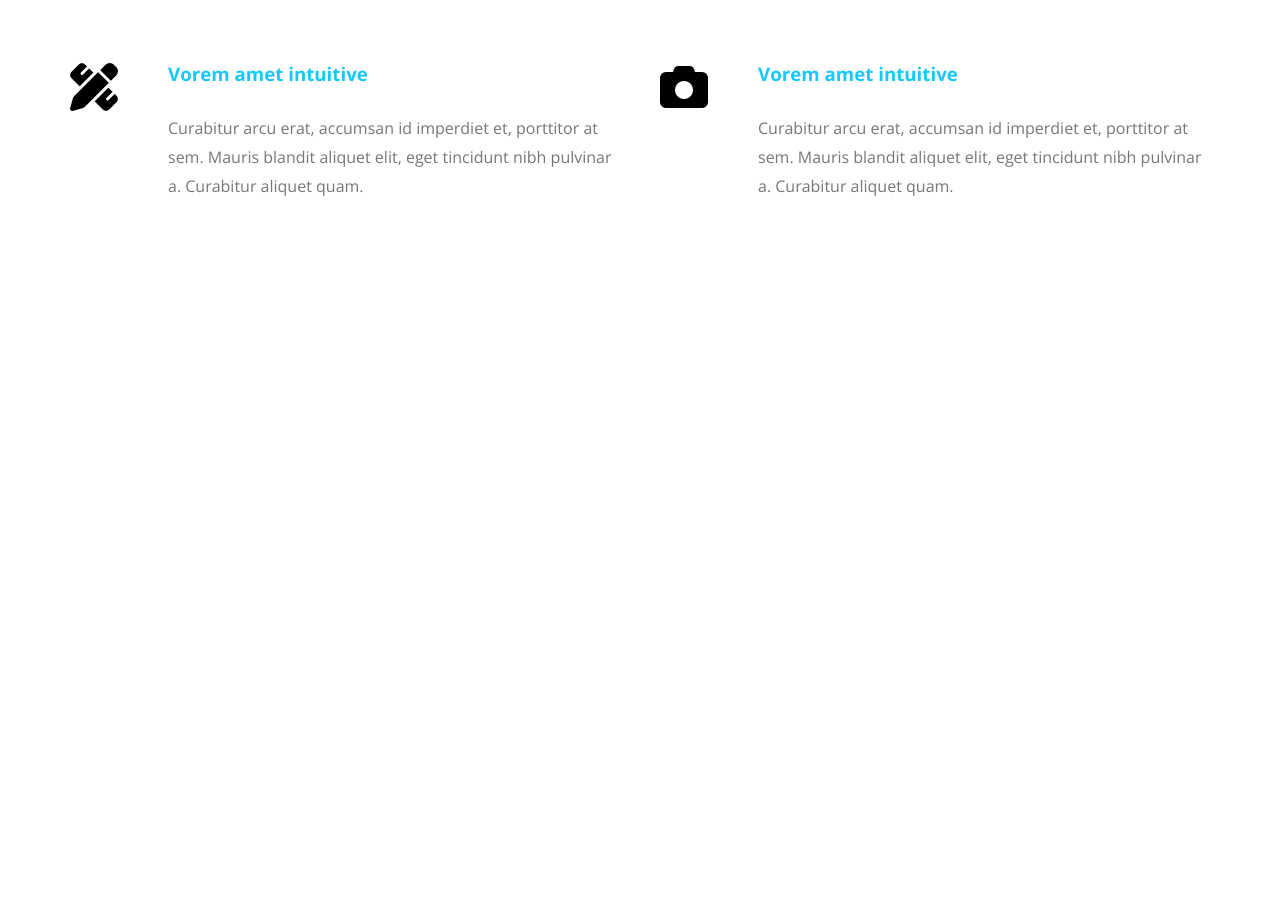
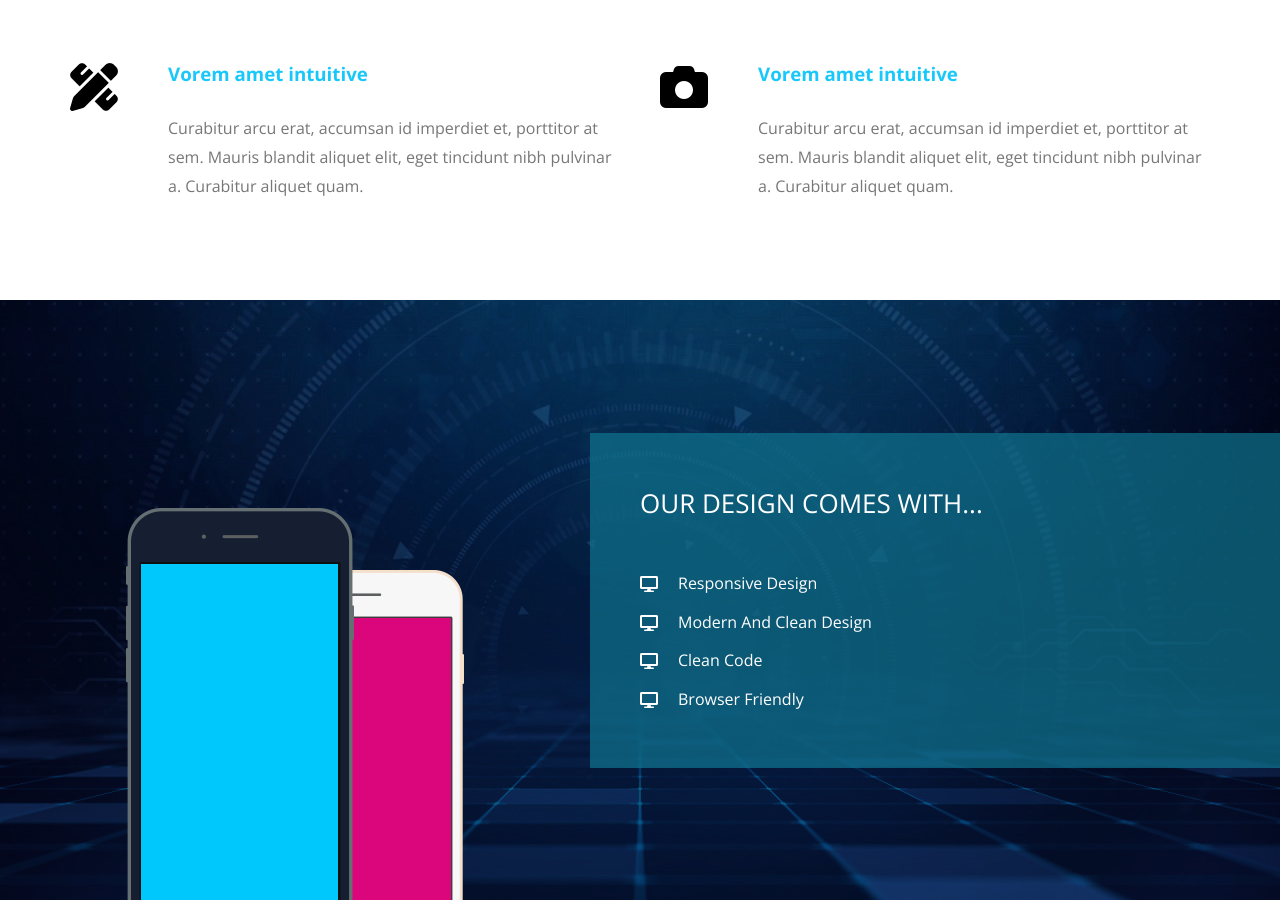
Before and after one commit to mahmoud-yousry/kasper-template, a plain HTML site: page index.html in a window 1280 px wide. Shown: the part 1319-2219 px from the top of the page. Before the commit the page ends 1619 px from the top, so only its background shows below. Drawn offline with nearby package versions, Linux system fonts and the light colour scheme.

Commit message:
Add design section

```diff
--- a/Css/main.css
+++ b/Css/main.css
@@ -253,13 +253,14 @@ header nav .search i {
 .landing .text h2 {
     font-size: 32px;
     font-weight: normal;
+    text-transform: uppercase;
     line-height: 1.6;
+    margin-bottom: 20px;
 }
 
 .landing .text p {
     font-size: 14px;
     line-height: 1.8;
-    margin-top: 20px;
 }
 
 .landing .fa-solid {
@@ -349,3 +350,75 @@ header nav .search i {
     line-height: 1.8;
 }
 /* End Services */
+
+/* Start Design */
+.design {
+    padding: var(--section-padding);
+    height: 600px;
+    background-image: url(../img/design-features.jpg);
+    background-size: cover;
+    display: flex;
+    align-items: center;
+    position: relative;
+    overflow: hidden;
+}
+
+.design::before {
+    content: "";
+    position: absolute;
+    top: 0;
+    left: 0;
+    width: 100%;
+    height: 100%;
+    background-color: rgba(0, 0, 0, 0.5);
+}
+
+.design .image {
+    text-align: center;
+}
+
+.design .image,
+.design .text {
+    position: relative;
+    z-index: 1;
+    flex: 1;
+}
+
+@media (max-width: 767px) {
+    .design .image{
+        display: none;
+    }
+}
+
+.design .image img {
+    position: relative;
+    bottom: -140px;
+}
+
+.design .text {
+    color: white;
+    padding: 50px;
+    background-color: var(--transparent-color);
+}
+
+.design .text h2 {
+    font-size: 26px;
+    font-weight: normal;
+    text-transform: uppercase;
+    line-height: 1.6;
+    margin-bottom: 40px;
+}
+
+.design .text ul li {
+    padding: 10px 0;
+}
+
+.design .text ul li::before {
+    font-family: 'font awesome 6 free';
+    content: "\e163";
+    font-weight: 900;
+    margin-right: 20px;
+    position: relative;
+    top: 1px;
+}
+/* End Design */
--- a/index.html
+++ b/index.html
@@ -80,7 +80,7 @@
                 </div>
                 <div class="services-container">
                     <div class="srv-box">
-                        <i class="fas fa-desktop fa-3x"></i>
+                        <i class="fa-solid fa-display fa-3x"></i>
                         <div class="text">
                             <h3>Vorem amet intuitive</h3>
                             <p>
@@ -127,5 +127,22 @@
             </div>
         </section>
         <!-- End Services -->
+
+        <!-- Start Design -->
+        <section class="design">
+            <div class="image">
+                <img src="img/mobile.png" alt="">
+            </div>
+            <div class="text">
+                <h2>our design comes with...</h2>
+                <ul>
+                    <li>Responsive Design</li>
+                    <li>Modern And Clean Design</li>
+                    <li>Clean Code</li>
+                    <li>Browser Friendly</li>
+                </ul>
+            </div>
+        </section>
+        <!-- End Design -->
     </body>
 </html>
```
Also changed, not shown: img/design-features.jpg (added), img/mobile.png (added).
